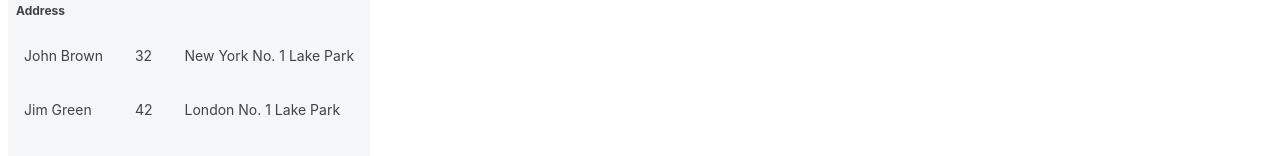
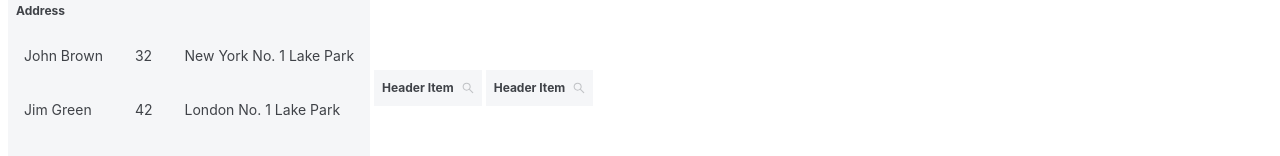
Before and after one commit to Cromeror/Fanatics-Design-System, a React (Vite) app: page / in a window 1280 px wide. Shown: the part 225-381 px from the top of the page. Built offline with nearby package versions, Linux system fonts and the light colour scheme.

Commit message:
Input antd separated to a new function

```diff
--- a/src/main.tsx
+++ b/src/main.tsx
@@ -7,7 +7,8 @@ import {Button} from "../components/button/Button";
 import {Logotype} from "../components/logotype/Logotype"
 import {ConfigProvider, Space, Typography} from "antd";
 import {lightTheme} from "../themes/light-theme";
-import {TableExample} from "../components/table/TableExample"
+import {TableExample} from "../components/table/TableExample";
+import { HeaderItem } from '../components/table/HeaderItem';
 
 ReactDOM.createRoot(document.getElementById('root')!).render(
   <React.StrictMode>
@@ -37,6 +38,18 @@ ReactDOM.createRoot(document.getElementById('root')!).render(
         </Space>
         <Space>
           <TableExample></TableExample>
+          <HeaderItem
+            title={'Header Item'}
+            search={true}
+            bulkSelect={true}
+            bulkSelectOptions={[{ value: 'Option 1', label: 'Option 1' },
+              { value: 'Option 2', label: 'Option 2' },]}>
+          </HeaderItem>
+          <HeaderItem
+            title={'Header Item'}
+            search={true}
+            >
+          </HeaderItem>
         </Space>
       </Space>
     </ConfigProvider>
```
